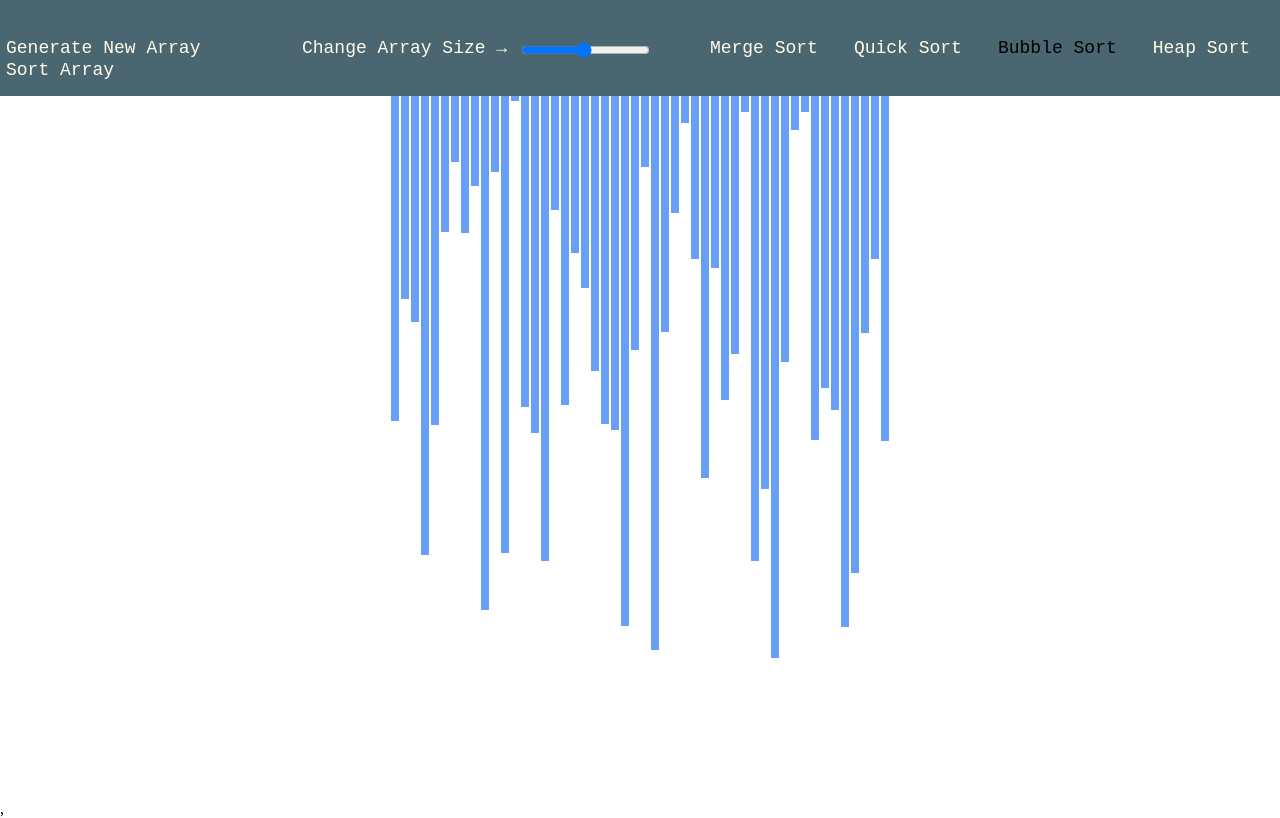
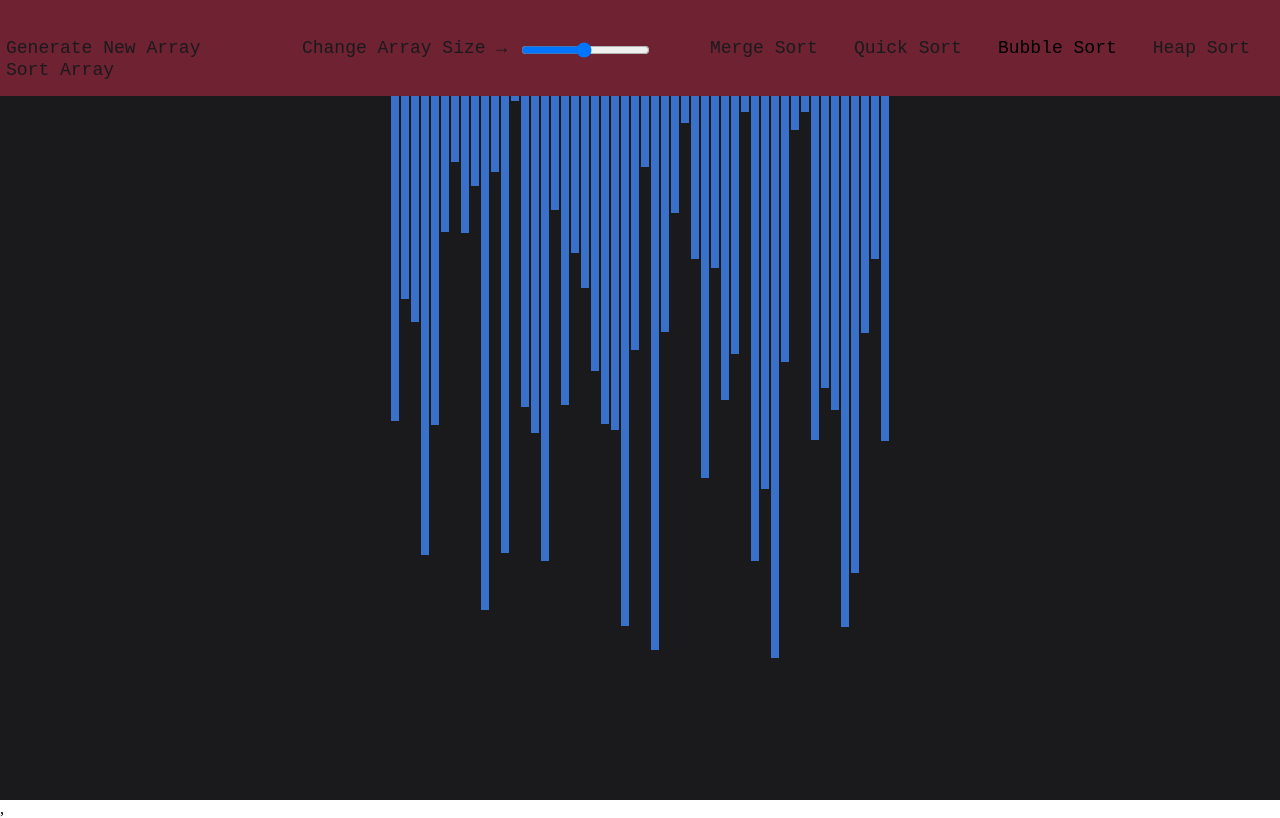
Before and after one commit to VadimSukachIT/Sorting-Visualizer, a React app: page / in a window 1280 px wide. Built offline with nearby package versions, Linux system fonts and the light colour scheme.

Commit message:
Changed some styles

```diff
--- a/src/components/app/app.css
+++ b/src/components/app/app.css
@@ -101,7 +101,7 @@
 header {
   width: 100%;
   height: 12%;
-  background-color: #4A6670;
+  background-color: #6f2232;
   display: flex;
   align-items: center;
   justify-content: space-between;
--- a/src/components/app/header/array-generator/array-generator.tsx
+++ b/src/components/app/header/array-generator/array-generator.tsx
@@ -1,5 +1,5 @@
 import * as React from 'react';
-
+import checkIfSortRunningAndGenerateColors from '../../../../utils/checkIfSortRunningAndGenerateColors';
 interface ArrayGeneratorProps {
     generateArray: any
     sortArray: any
@@ -10,9 +10,7 @@ interface ArrayGeneratorProps {
 }
 
 function ArrayGenerator({array, generateArray, sortArray, speed, isSortRunning, currentSortMethod}: ArrayGeneratorProps) {
-    const cursor = isSortRunning ? 'default' : 'pointer';
-    const color = isSortRunning ? 'rgb(255,0,24)' : 'rgb(255,253,234)';
-    const isDisabled: any = isSortRunning ? 'disabled' : null;
+    const {cursor, color, isDisabled} = checkIfSortRunningAndGenerateColors(isSortRunning);
 
     return (
         <div className="array-generator ">
--- a/src/components/app/header/array-range-bar/array-range-bar.tsx
+++ b/src/components/app/header/array-range-bar/array-range-bar.tsx
@@ -1,10 +1,10 @@
 import * as React from 'react';
+import checkIfSortRunningAndGenerateColors from '../../../../utils/checkIfSortRunningAndGenerateColors';
 
 
 function ArrayRangeBar({changeArraySize, isSortRunning}) {
-    const cursor = isSortRunning ? 'default' : 'pointer';
-    const color = isSortRunning ? 'rgb(255,0,24)' : 'rgb(255,253,234)';
-    const isDisabled: any = isSortRunning ? 'disabled': null;
+    const {cursor, color, isDisabled} = checkIfSortRunningAndGenerateColors(isSortRunning);
+
     return (
         <div className="array-range-bar">
             <span
--- a/src/components/app/header/header.less
+++ b/src/components/app/header/header.less
@@ -19,7 +19,8 @@ header {
 
 @text-size: 18px;
 @text-family: monospace;
+@text-locked-color: red;
 @text-color: #D6A2AD;
 @text-color-hover: #E4B363;
-@header-background-color: #4A6670;
+@header-background-color: #6f2232;
 @header-height: 12%;
--- a/src/components/app/header/sorts-list/sorts.tsx
+++ b/src/components/app/header/sorts-list/sorts.tsx
@@ -1,9 +1,8 @@
 import * as React from 'react'
+import checkIfSortRunningAndGenerateColors from '../../../../utils/checkIfSortRunningAndGenerateColors';
 
 function SortsList({setCurrentSortMethod, isSortRunning, currentSortMethod}) {
-    const color = isSortRunning ? 'rgb(255,0,24)' : 'rgb(255,253,234)';
-    const cursor = isSortRunning ? 'default' : 'pointer';
-    const isDisabled: any = isSortRunning ? 'disabled' : null;
+    const {cursor, color, isDisabled} = checkIfSortRunningAndGenerateColors(isSortRunning);
     const currentSortColor = '#000';
     return (
         <div className="sorts-bar block">
--- a/src/components/app/sorting-vIsualizer/sorting-visualizer.css
+++ b/src/components/app/sorting-vIsualizer/sorting-visualizer.css
@@ -3,6 +3,7 @@
   height: 88%;
   display: flex;
   justify-content: center;
+  background-color: #1a1a1d;
 }
 .sorting-visualizer .arrayNumber {
   font-family: sans-serif;
--- a/src/components/app/sorting-vIsualizer/sorting-visualizer.less
+++ b/src/components/app/sorting-vIsualizer/sorting-visualizer.less
@@ -4,6 +4,7 @@
   height: 88%;
   display: flex;
   justify-content: center;
+  background-color: #1a1a1d;
 
   .arrayNumber {
     font-family: sans-serif;
--- a/src/components/app/sorting-vIsualizer/sorting-vizualizer.tsx
+++ b/src/components/app/sorting-vIsualizer/sorting-vizualizer.tsx
@@ -18,7 +18,6 @@ function SortingVisualizer({array, swappingElements, sortedElements, comparedEle
             {
                 array.map((number, index) => {
                     const backgroundColor =
-                        swappingElements.includes(index) ? 'rgba(237,0,22,0.8)' :
                             comparedElements.includes(index) ? 'rgba(0,237,58,0.8)' :
                                 sortedElements.includes(index) ? 'rgba(169, 92, 232, 0.8)' :
                                     'rgba(66, 134, 244, 0.8)';
--- a/src/sorts/merge-sort.ts
+++ b/src/sorts/merge-sort.ts
@@ -35,7 +35,7 @@ function actualSort(first, second, toDispatch, obj, start, end, isFinalMerge) {
             indexToPush++;
             sortedArray.push(first.shift());
         } else {
-            toDispatch.push([first[0][1], second[0][1], true]);// swappers
+            toDispatch.push([first[0][1], second[0][1], true]);
             second[0][1] = indexToPush++;
             sortedArray.push(second.shift());
             first.forEach(subArr => subArr[1]++);
--- /dev/null
+++ b/src/utils/checkIfSortRunningAndGenerateColors.ts
@@ -0,0 +1,15 @@
+function checkIfSortRunningAndGenerateColors(isSortRunning) {
+    const textColorWhileRunning = 'rgb(255,0,24)';
+    const textColorWhileNotRunning = '#1a1a1d';
+    const cursor = isSortRunning ? 'default' : 'pointer';
+    const color = isSortRunning ? textColorWhileRunning : textColorWhileNotRunning;
+    const isDisabled: any = isSortRunning ? 'disabled' : null;
+
+    return {
+        cursor,
+        color,
+        isDisabled
+    }
+}
+
+export default checkIfSortRunningAndGenerateColors;
```
Also changed, not shown: 1 other file (tests, documents, lock files or other folders).
